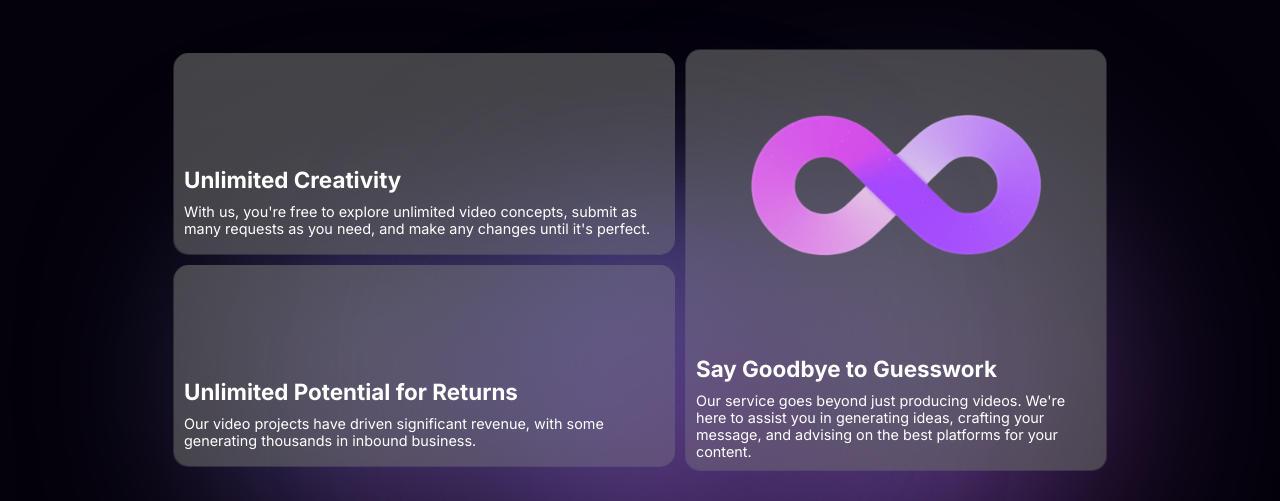
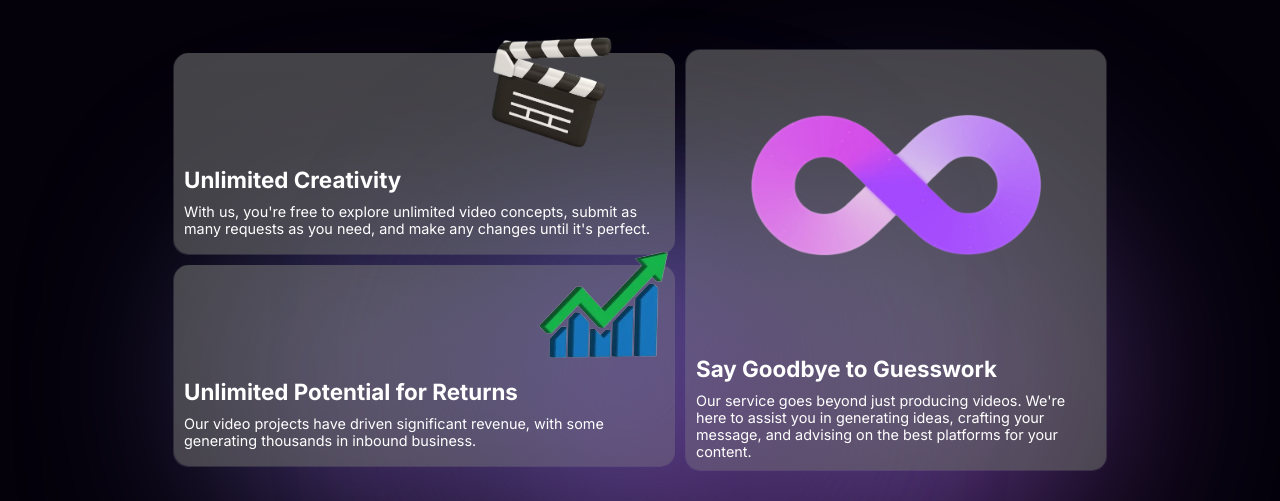
Before and after one commit to Aby-ss/Josh-s-Webapp, a plain HTML site: page Website/index.html in a window 1280 px wide. Shown: the part 417-918 px from the top of the page. Drawn offline with Linux system fonts and the light colour scheme.

Commit message:
Updated Solutions Section ✅

```diff
--- a/Website/index.html
+++ b/Website/index.html
@@ -48,12 +48,14 @@
         <div class="left-boxes">
           <div class="box small">
             <div class="text-content">
+              <img src="clapperboard-icon.png" style="width: 180px; height: 150px; position: absolute; top: 20; left: 90%; transform: translateX(-90%); margin-top: -150px;">
               <h2>Unlimited Creativity</h2>
               <p>With us, you're free to explore unlimited video concepts, submit as many requests as you need, and make any changes until it's perfect.</p>
             </div>
           </div>
           <div class="box small"> <!-- New small box for "Unlimited Potential for Returns" -->
             <div class="text-content">
+              <img src="graph-icon.png" style="width: 140px; height: 120px; position: absolute; top: 30; left: 100%; transform: translateX(-100%); margin-top: -130px;">
               <h2>Unlimited Potential for Returns</h2>
               <p>Our video projects have driven significant revenue, with some generating thousands in inbound business.</p>
             </div>
@@ -65,9 +67,9 @@
             <div class="text-content" style="margin-top: 200px;"> <!-- Adjust margin-top as necessary -->
                 <h2>Say Goodbye to Guesswork</h2>
                 <p>Our service goes beyond just producing videos. We're here to assist you in generating ideas, crafting your message, and advising on the best platforms for your content.</p>
-            </div>
-        </div>
-    </div>
+             </div>
+         </div>
+     </div>
 
 
 </body>
```
Also changed, not shown: Website/clapperboard-icon.png (added), Website/graph-icon.png (added).
